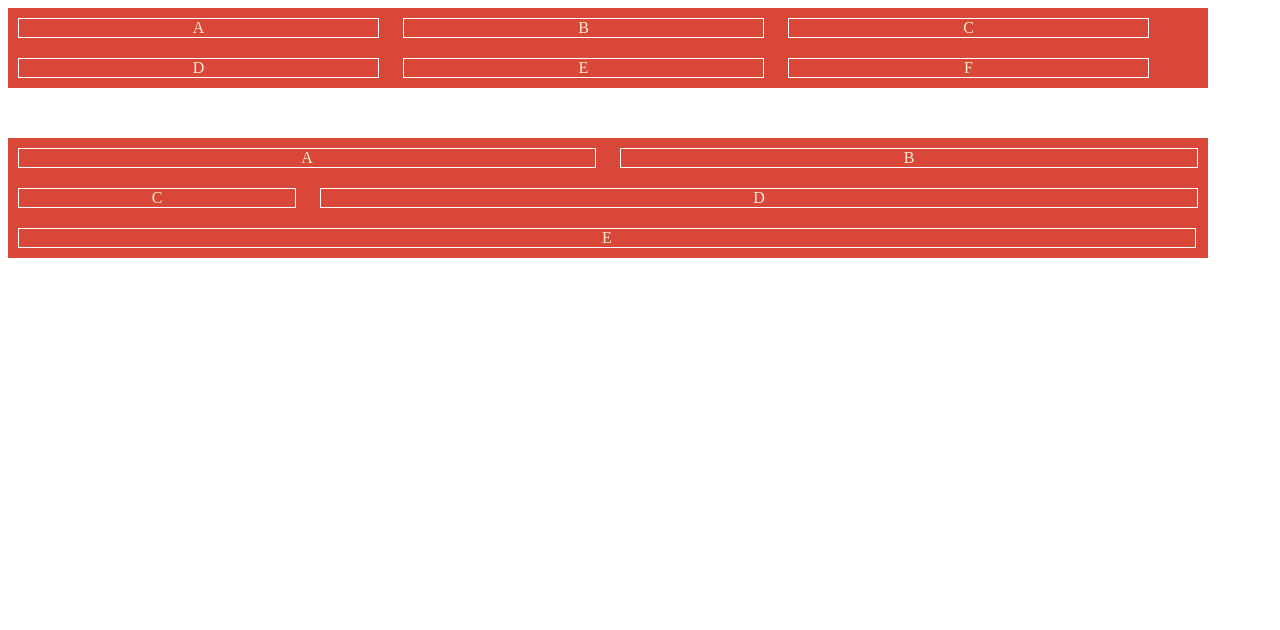
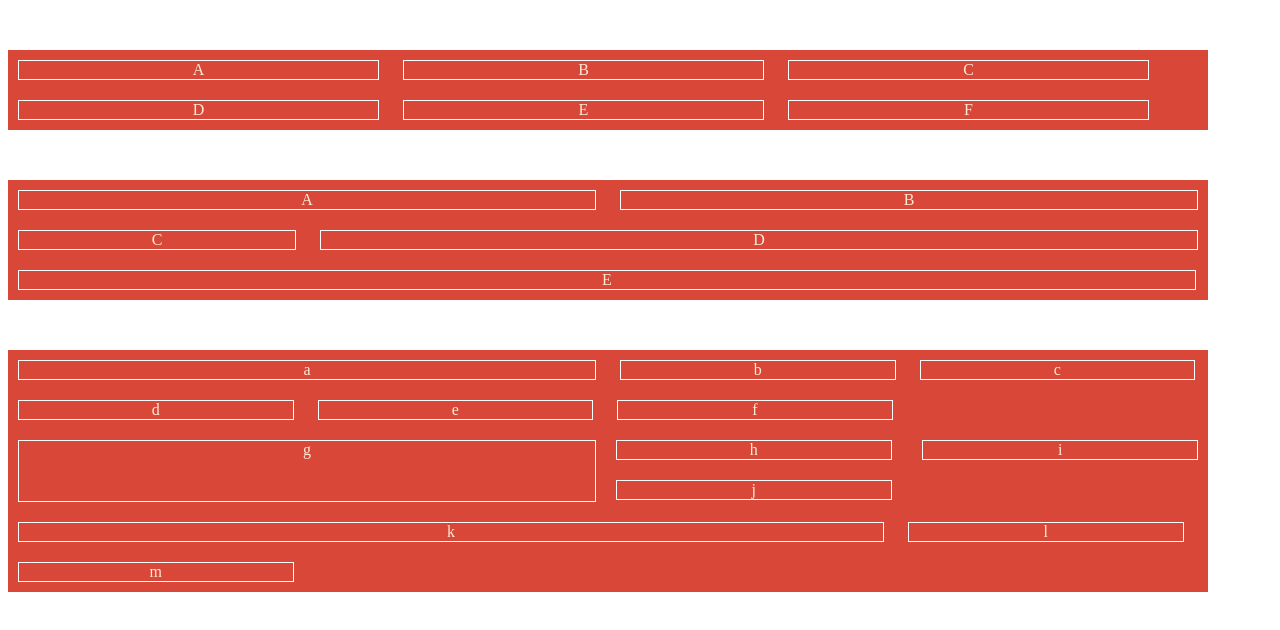
Before and after one commit to NycollSM/Floats, a plain HTML site: page index.html in a window 1280 px wide. Drawn offline with Linux system fonts and the light colour scheme.

Commit message:
tercer lista flotada

```diff
--- a/index.html
+++ b/index.html
@@ -28,5 +28,22 @@
             <li class="d">E</li>
         </ul>
     </div>
+    <div class="container3">
+        <ul>
+            <li class="a">a</li>
+            <li class="bb">b</li>
+            <li class="bb">c</li>
+            <li class="bb">d</li>
+            <li class="bb">e</li>
+            <li class="bb f">f</li>
+            <li class="g">g</li>
+            <li class="bb h" >h</li>
+            <li class="bb i" >i</li>
+            <li class="bb">j</li>
+            <li class="k">k</li>
+            <li class="bb">l</li>
+            <li class="bb">m</li>
+        </ul>
+    </div>
 </body>
 </html>
--- a/sass/styles.scss
+++ b/sass/styles.scss
@@ -7,6 +7,7 @@ ul{
 @mixin general {
     width: 1200px;
     background: #d84737;
+    margin-top: 50px;
 }
 //div padre (container) float
 .container{
@@ -22,7 +23,7 @@ li{
 }
 //Segundo container
 .container2{
-    margin-top: 50px;
+
     @include general;
 }
 .container2 li {
@@ -41,3 +42,29 @@ li{
 .d {
     width: 98%;
 }
+
+// Tercer container
+.container3{
+    @include general;
+}
+.bb{
+    width: 22.8%;
+}
+.f{
+    margin-right: 52px;
+}
+.g {
+    float: left;
+    height: 60px;
+    width: 48%;
+}
+.h{
+    float: left;
+}
+.i{
+    float: right;
+}
+.k {
+    width: 72%;
+
+}
```
Also changed, not shown: css/styles.css, 1 other file.
